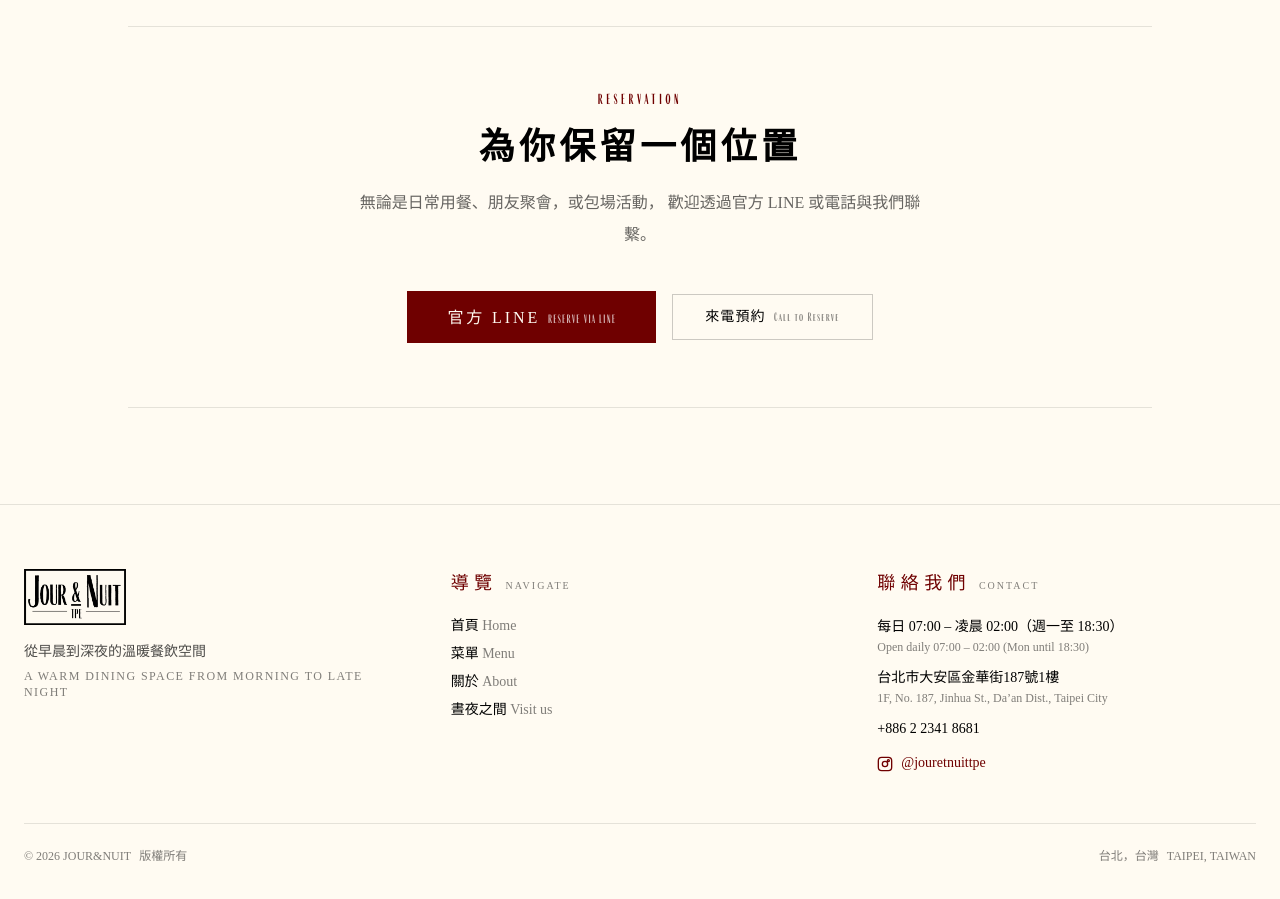
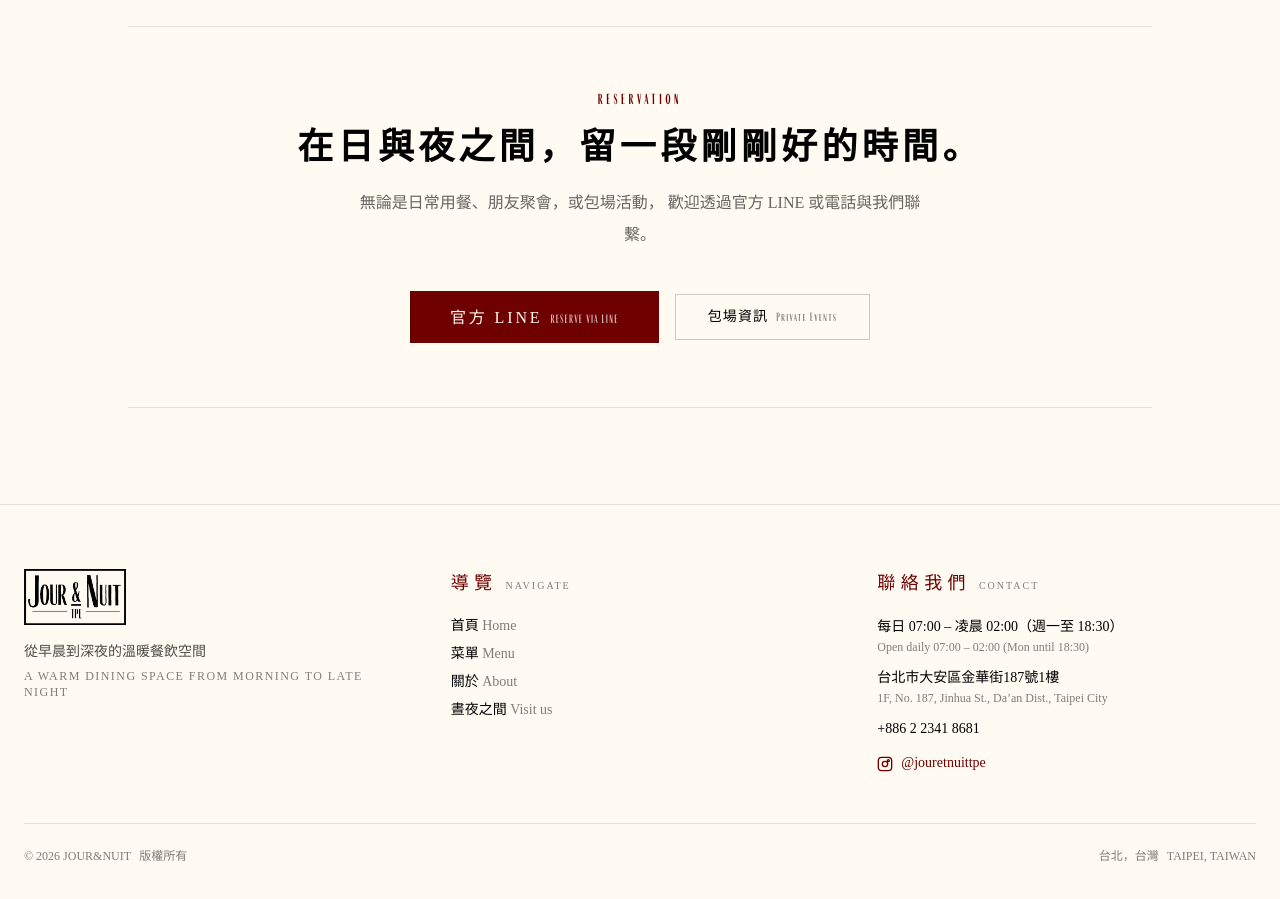
Before and after one commit to k-324/jour-nuit, a Next.js app: page / in a window 1280 px wide. Shown: the part 3840-4739 px from the top of the page. Built offline with nearby package versions, Linux system fonts and the light colour scheme; a web font is replaced by a local one.

Commit message:
Fix private events section closing tag

```diff
--- a/app/page.tsx
+++ b/app/page.tsx
@@ -43,7 +43,7 @@ export default function Home() {
           </p>
 
           <h2 className="mt-5 font-zh-title text-3xl tracking-[0.08em] text-black md:text-4xl">
-            為你保留一個位置
+            在日與夜之間，留一段剛剛好的時間。
           </h2>
 
           <p className="mx-auto mt-5 max-w-xl font-zh text-base leading-8 text-black/60">
@@ -65,14 +65,14 @@ export default function Home() {
             </a>
 
             <a
-              href="tel:+886223418681"
-              className="border border-black/20 px-8 py-3 font-zh text-sm tracking-[0.08em] text-black transition hover:border-[#6F0000] hover:text-[#6F0000]"
-            >
-              來電預約
-              <span className="ml-2 font-en text-[10px] tracking-[0.12em] text-black/45">
-                Call to Reserve
-              </span>
-            </a>
+                href="/visit#private-events"
+                className="border border-black/20 px-8 py-3 font-zh text-sm tracking-[0.08em] text-black transition hover:border-[#6F0000] hover:text-[#6F0000]"
+              >
+                包場資訊
+                <span className="ml-2 font-en text-[10px] tracking-[0.12em] text-black/45">
+                  Private Events
+                </span>
+              </a>
           </div>
         </div>
       </section>
--- a/app/visit/page.tsx
+++ b/app/visit/page.tsx
@@ -282,7 +282,10 @@ export default function VisitPage() {
       </div>
 
         {/* Private Events 包場 */}
-      <div className="bg-[#FFFBF2] py-20 md:py-28 border-t border-black/10">
+      <section
+      id="private-events"
+      className="bg-[#FFFBF2] py-20 md:py-28 border-t border-black/10"
+    >
         <div className="max-w-7xl mx-auto px-6 md:px-12">
           <div className="grid md:grid-cols-2 gap-12 items-center">
 
@@ -373,9 +376,9 @@ export default function VisitPage() {
               />
             </div>
 
-          </div>
         </div>
       </div>
+    </section>
     </div>
 
 
```
